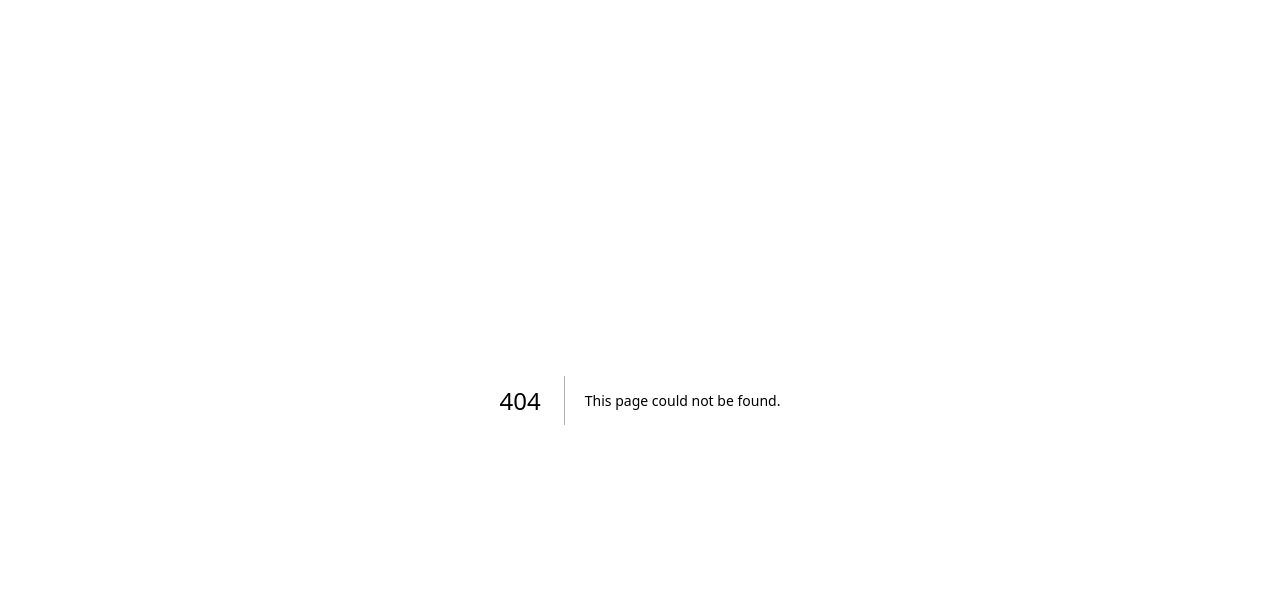
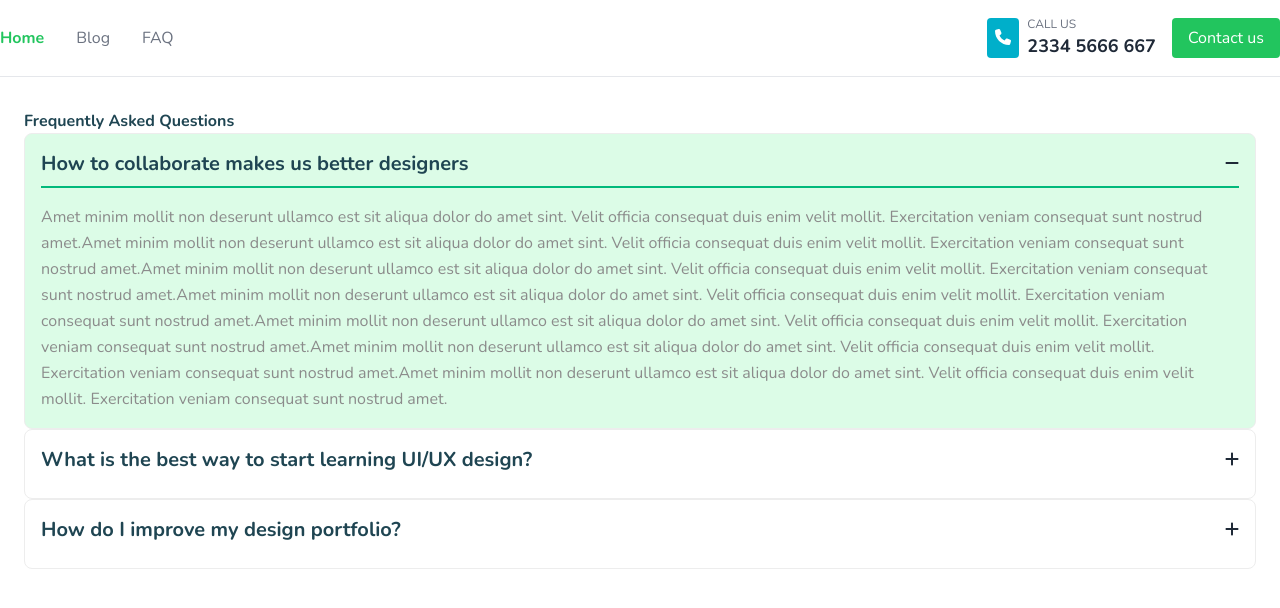
Before and after one commit to tantunholdings/medicare-tantun-web, a Next.js app: page /faq in a window 1280 px wide. Before the commit this address had no page. Shown: the top 608 px of the page. Built offline with nearby package versions, Linux system fonts and the light colour scheme.

Commit message:
Rasula_Dev - FAQ page

```diff
--- /dev/null
+++ b/app/faq/page.tsx
@@ -0,0 +1,75 @@
+"use client"; // Ensure this is a client-side component
+
+import { useState } from "react";
+import Head from "next/head";
+import Navbar from "../../components/Navbar";
+import QuestionCard from "../../components/QuestionCard";
+
+export default function FAQ() {
+  // State to track which question is expanded
+  const [expandedIndex, setExpandedIndex] = useState(0); // Default is the first question (index 0)
+
+  const faqData = [
+    {
+      question: "How to collaborate makes us better designers",
+      answer:
+        "Amet minim mollit non deserunt ullamco est sit aliqua dolor do amet sint. Velit officia consequat duis enim velit mollit. Exercitation veniam consequat sunt nostrud amet.Amet minim mollit non deserunt ullamco est sit aliqua dolor do amet sint. Velit officia consequat duis enim velit mollit. Exercitation veniam consequat sunt nostrud amet.Amet minim mollit non deserunt ullamco est sit aliqua dolor do amet sint. Velit officia consequat duis enim velit mollit. Exercitation veniam consequat sunt nostrud amet.Amet minim mollit non deserunt ullamco est sit aliqua dolor do amet sint. Velit officia consequat duis enim velit mollit. Exercitation veniam consequat sunt nostrud amet.Amet minim mollit non deserunt ullamco est sit aliqua dolor do amet sint. Velit officia consequat duis enim velit mollit. Exercitation veniam consequat sunt nostrud amet.Amet minim mollit non deserunt ullamco est sit aliqua dolor do amet sint. Velit officia consequat duis enim velit mollit. Exercitation veniam consequat sunt nostrud amet.Amet minim mollit non deserunt ullamco est sit aliqua dolor do amet sint. Velit officia consequat duis enim velit mollit. Exercitation veniam consequat sunt nostrud amet.",
+    },
+    {
+      question: "What is the best way to start learning UI/UX design?",
+      answer:
+        "Amet minim mollit non deserunt ullamco est sit aliqua dolor do amet sint. Velit officia consequat duis enim velit mollit. Exercitation veniam consequat sunt nostrud amet.Amet minim mollit non deserunt ullamco est sit aliqua dolor do amet sint. Velit officia consequat duis enim velit mollit. Exercitation veniam consequat sunt nostrud amet.Amet minim mollit non deserunt ullamco est sit aliqua dolor do amet sint. Velit officia consequat duis enim velit mollit. Exercitation veniam consequat sunt nostrud amet.Amet minim mollit non deserunt ullamco est sit aliqua dolor do amet sint. Velit officia consequat duis enim velit mollit. Exercitation veniam consequat sunt nostrud amet.Amet minim mollit non deserunt ullamco est sit aliqua dolor do amet sint. Velit officia consequat duis enim velit mollit. Exercitation veniam consequat sunt nostrud amet.Amet minim mollit non deserunt ullamco est sit aliqua dolor do amet sint. Velit officia consequat duis enim velit mollit. Exercitation veniam consequat sunt nostrud amet.Amet minim mollit non deserunt ullamco est sit aliqua dolor do amet sint. Velit officia consequat duis enim velit mollit. Exercitation veniam consequat sunt nostrud amet.",
+    },
+    {
+      question: "How do I improve my design portfolio?",
+      answer:
+        "Amet minim mollit non deserunt ullamco est sit aliqua dolor do amet sint. Velit officia consequat duis enim velit mollit. Exercitation veniam consequat sunt nostrud amet.Amet minim mollit non deserunt ullamco est sit aliqua dolor do amet sint. Velit officia consequat duis enim velit mollit. Exercitation veniam consequat sunt nostrud amet.Amet minim mollit non deserunt ullamco est sit aliqua dolor do amet sint. Velit officia consequat duis enim velit mollit. Exercitation veniam consequat sunt nostrud amet.Amet minim mollit non deserunt ullamco est sit aliqua dolor do amet sint. Velit officia consequat duis enim velit mollit. Exercitation veniam consequat sunt nostrud amet.Amet minim mollit non deserunt ullamco est sit aliqua dolor do amet sint. Velit officia consequat duis enim velit mollit. Exercitation veniam consequat sunt nostrud amet.Amet minim mollit non deserunt ullamco est sit aliqua dolor do amet sint. Velit officia consequat duis enim velit mollit. Exercitation veniam consequat sunt nostrud amet.Amet minim mollit non deserunt ullamco est sit aliqua dolor do amet sint. Velit officia consequat duis enim velit mollit. Exercitation veniam consequat sunt nostrud amet.",
+    },
+  ];
+
+  // Toggle the expansion state
+  const handleToggle = (index: number) => {
+    setExpandedIndex(expandedIndex === index ? -1 : index); // Collapse if clicked again, or expand if a new question
+  };
+
+  return (
+    <>
+      <Head>
+        <meta charSet="UTF-8" />
+        <meta name="viewport" content="width=device-width, initial-scale=1.0" />
+        <title>FAQ - Insurance Advisor</title>
+        <script src="https://cdn.tailwindcss.com"></script>
+        <link
+          rel="stylesheet"
+          href="https://cdnjs.cloudflare.com/ajax/libs/font-awesome/5.15.3/css/all.min.css"
+        />
+        <link
+          href="https://fonts.googleapis.com/css2?family=Nunito:wght@400;700&display=swap"
+          rel="stylesheet"
+        />
+        <style>{`
+          body {
+            font-family: 'Nunito', sans-serif;
+          }
+        `}</style>
+      </Head>
+      <Navbar /> {/* Include Navbar */}
+      <main className="container mx-auto mt-8 px-6">
+        <h1 className="text-3xl font-bold text-primaryBlack mb-10">
+          Frequently Asked Questions
+        </h1>
+        <div className="space-y-6 mx-auto">
+          {faqData.map((faq, index) => (
+            <QuestionCard
+              key={index}
+              question={faq.question}
+              answer={faq.answer}
+              isVisible={expandedIndex === index} // Only show if it's the expanded question
+              onToggle={() => handleToggle(index)} // Pass the toggle handler
+            />
+          ))}
+        </div>
+      </main>
+    </>
+  );
+}
--- a/app/page.tsx
+++ b/app/page.tsx
@@ -3,8 +3,6 @@ import Head from "next/head";
 import Navbar from "../components/Navbar";
 import HeroSection from "../components/HeroSection";
 import AssistanceSection from "../components/AssistanceSection";
-import DetailsPopup from "../components/DetailsPopup";
-import ChatPopup from "../components/ChatPopup";
 
 export default function InsuranceAdvisor() {
   return (
--- a/components/AssistanceSection.js
+++ b/components/AssistanceSection.js
@@ -1,6 +1,7 @@
 // components/AssistanceSection.js
 import Card from "./Card";
 import ChatPopup from "./ChatPopup";
+import QuestionCard from "./QuestionCard";
 
 export default function AssistanceSection() {
   return (
--- a/components/Navbar.js
+++ b/components/Navbar.js
@@ -1,7 +1,10 @@
 "use client"; // Ensure this is a client-side component
 
 import { useState } from "react";
-import DetailsPopup from "./DetailsPopup"; // Make sure DetailsPopup is correctly imported
+import Link from "next/link"; // Import Link for routing
+import DetailsPopup from "./DetailsPopup"; // Ensure DetailsPopup is correctly imported
+import { FontAwesomeIcon } from "@fortawesome/react-fontawesome";
+import { faPhone } from "@fortawesome/free-solid-svg-icons"; // Import the phone icon
 
 export default function Navbar() {
   const [showDetailsPopup, setShowDetailsPopup] = useState(false);
@@ -16,38 +19,40 @@ export default function Navbar() {
 
   return (
     <>
-      <header className="bg-white shadow-sm">
-        <div className="container mx-auto flex justify-between items-center py-4 px-6">
-          <nav className="flex space-x-4">
-            <a href="#" className="text-green-500 font-semibold">
+      <nav className="bg-white border-b border-gray-200">
+        <div className="container mx-auto flex justify-between items-center py-4">
+          <div className="flex space-x-8">
+            <Link href="/" className="text-green-500 font-semibold">
               Home
-            </a>
-            <a href="#" className="text-gray-600">
+            </Link>
+            <Link href="/blog" className="text-gray-500">
               Blog
-            </a>
-            <a href="#" className="text-gray-600">
+            </Link>
+            <Link href="/faq" className="text-gray-500">
               FAQ
-            </a>
-          </nav>
+            </Link>
+          </div>
           <div className="flex items-center space-x-4">
             <div className="flex items-center space-x-2">
-              <i className="fas fa-phone-alt text-white bg-blue-500 p-2 rounded-full"></i>
+              <div className="bg-secondary p-2 rounded">
+                <FontAwesomeIcon icon={faPhone} className="text-white" />
+              </div>
               <div>
-                <span className="text-gray-500 text-sm">CALL US</span>
-                <span className="text-gray-800 font-semibold">
+                <div className="text-xs text-gray-500">CALL US</div>
+                <div className="text-lg font-semibold text-gray-800">
                   2334 5666 667
-                </span>
+                </div>
               </div>
             </div>
             <button
               onClick={handleContactUsClick}
-              className="bg-green-500 text-white px-4 py-2 rounded-md"
+              className="bg-green-500 text-white px-4 py-2 rounded"
             >
               Contact us
             </button>
           </div>
         </div>
-      </header>
+      </nav>
 
       {/* Render DetailsPopup as a modal if showDetailsPopup is true */}
       {showDetailsPopup && (
--- /dev/null
+++ b/components/QuestionCard.js
@@ -0,0 +1,41 @@
+"use client"; // Ensure this is a client-side component
+
+import { FontAwesomeIcon } from "@fortawesome/react-fontawesome";
+import { faPlus, faMinus } from "@fortawesome/free-solid-svg-icons"; // Import the icons
+
+export default function QuestionCard({
+  question,
+  answer,
+  isVisible,
+  onToggle,
+}) {
+  return (
+    <div
+      className={`p-4 rounded-lg border border-line w-full transition-all duration-100 ${
+        isVisible ? "bg-green-100" : "bg-white"
+      }`}
+    >
+      <div className="flex justify-between items-center mb-2">
+        <h1 className="text-xl font-semibold text-primaryBlack">{question}</h1>
+        <button
+          onClick={() => {
+            console.log("Toggling visibility for:", question);
+            onToggle();
+          }}
+          className="text-gray-800"
+        >
+          <FontAwesomeIcon
+            id="toggleIcon"
+            icon={isVisible ? faMinus : faPlus} // Dynamically change icon based on visibility
+          />
+        </button>
+      </div>
+      {isVisible && (
+        <div id="content">
+          <hr className="border-t-2 border-primary mb-4" />
+          <p className="text-textGray leading-relaxed">{answer}</p>
+        </div>
+      )}
+    </div>
+  );
+}
--- a/tailwind.config.js
+++ b/tailwind.config.js
@@ -11,6 +11,7 @@ module.exports = {
         secondary: "#00AFCA",
         primaryBlack: "#1F4552",
         line: "#EDEDED",
+        textGray: "#8B8B8B",
       },
     },
   },
```
